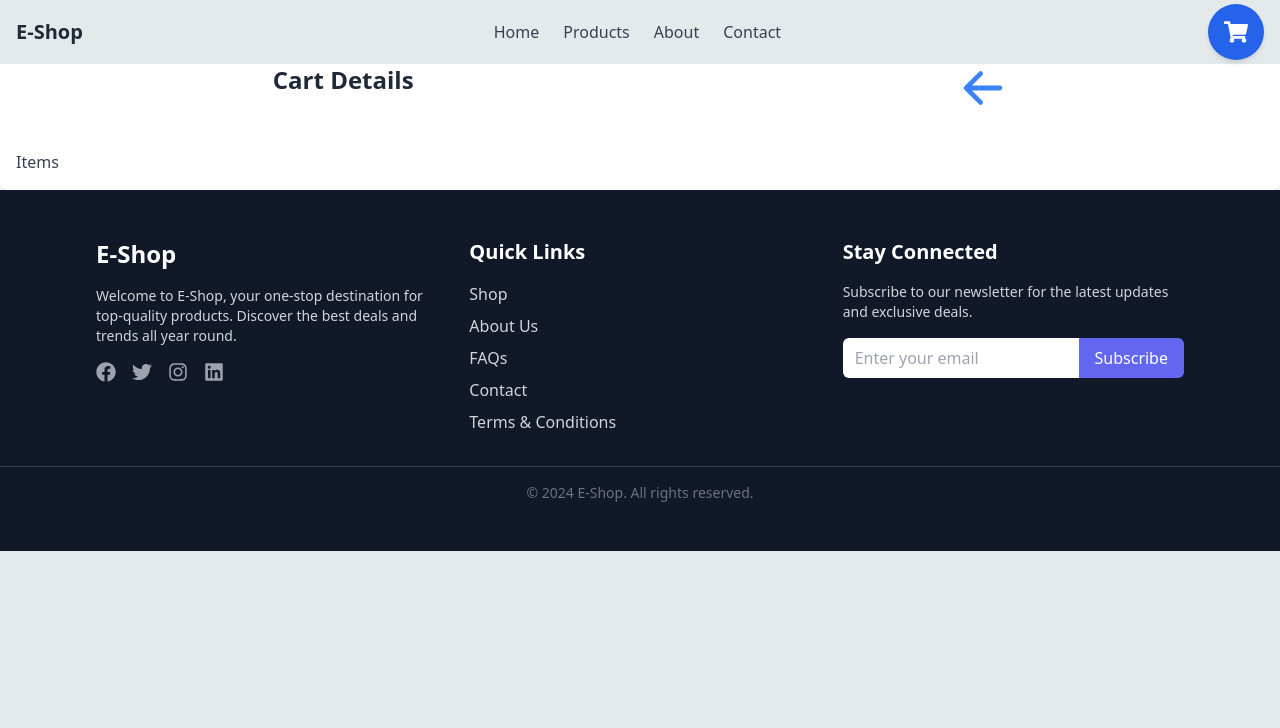
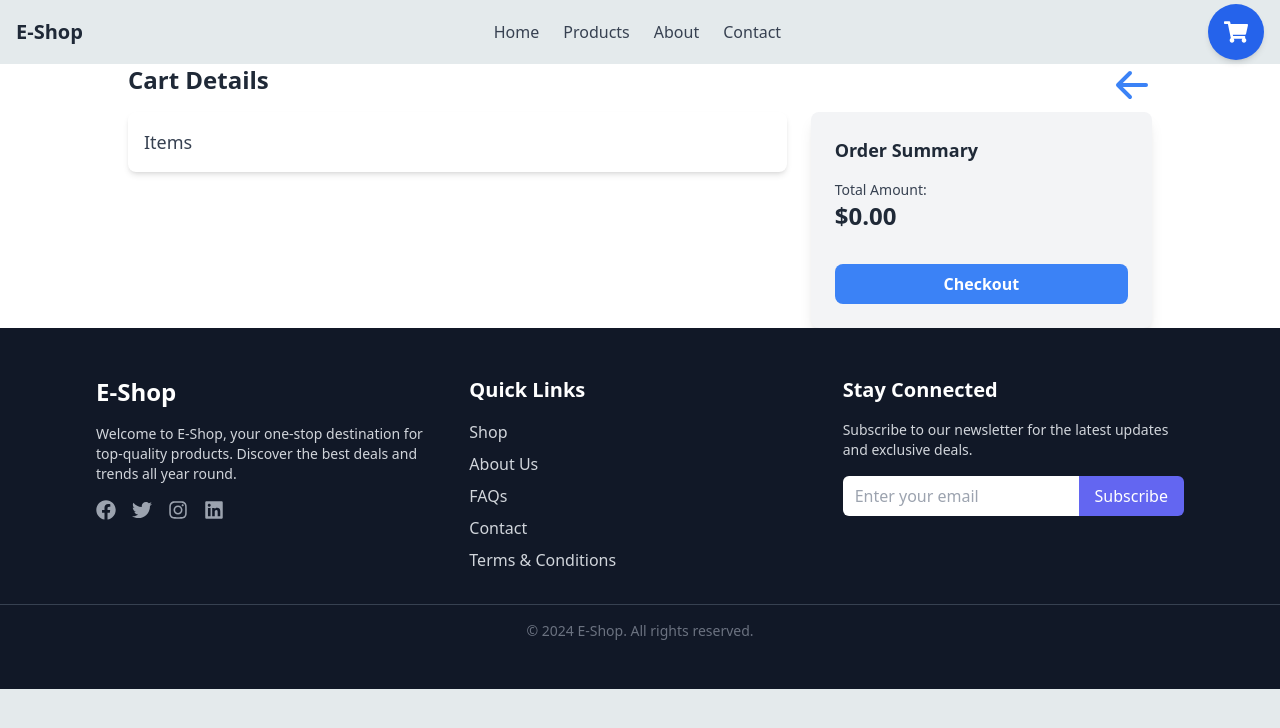
Before and after one commit to dksah1/e-shop, a React (Vite) app: page /cart in a window 1280 px wide. Shown: the top 728 px of the page. Built offline with nearby package versions, Linux system fonts and the light colour scheme.

Commit message:
fixed issue realted design

```diff
--- a/src/components/Header.jsx
+++ b/src/components/Header.jsx
@@ -31,12 +31,14 @@ const Header = () => {
       }  ${scrolling ? "rounded-b-lg" : ""}`}
     >
       <div className="container mx-auto flex items-center justify-between px-4 ">
-        <div className="text-xl font-bold text-gray-800">E-Shop</div>
+        <Link to="/">
+          <div className="text-xl font-bold text-gray-800">E-Shop</div>
+        </Link>
         <nav className="flex space-x-6">
           {["Home", "Products", "About", "Contact"].map((item) => (
             <motion.a
               key={item}
-              href={`#${item.toLowerCase()}`}
+              href="/"
               className="relative text-gray-700 font-medium hover:text-blue-600 transition-colors"
               whileHover={{
                 scale: 1.1,
--- a/src/components/Pagination.jsx
+++ b/src/components/Pagination.jsx
@@ -1,6 +1,5 @@
 import React from "react";
-// import pagiLeft from "../assets/img/icons/arrow-left.svg";
-// import pagiright from "../assets/img/icons/arrow-right.svg";
+import { FaChevronLeft, FaChevronRight } from "react-icons/fa";
 
 export const Pagination = ({ pageInfo, handlePageChange }) => {
   const hasPreviousPage = () => {
@@ -32,28 +31,37 @@ export const Pagination = ({ pageInfo, handlePageChange }) => {
   const displayRange = `${startIndex} - ${endIndex} of ${pageInfo?.total}`;
 
   return (
-    <div className="pagination-wrapper">
+    <div className="flex justify-end mx-4 my-3 ">
       {hasData() && (
         <div className="flex items-center">
           <div className="pr-5 text-item text-14 font-500">
             {pageInfo?.total && <p>{displayRange}</p>}
           </div>
-          <div className="flex">
-            <div className="pr-1 common-btn pagi-btn">
+
+          <div className="flex items-center space-x-4">
             <button
               disabled={!hasPreviousPage()}
               onClick={() => gotoPreviousPage()}
+              className={`flex items-center justify-center w-10 h-10 rounded-full ${
+                hasPreviousPage()
+                  ? "bg-blue-500 text-white hover:bg-blue-600 shadow-md transition duration-200"
+                  : "bg-gray-300 text-gray-500 cursor-not-allowed"
+              }`}
             >
-                {"<"}
-                {/* <img src={pagiLeft} /> */}
+              <FaChevronLeft size={16} />
             </button>
-            </div>
-            <div className="common-btn pagi-btn">
-              <button disabled={!hasNextPage()} onClick={() => gotoNextPage()}>
-                {/* <img src={pagiright} /> */}
-                {">"}
+
+            <button
+              disabled={!hasNextPage()}
+              onClick={() => gotoNextPage()}
+              className={`flex items-center justify-center w-10 h-10 rounded-full ${
+                hasNextPage()
+                  ? "bg-blue-500 text-white hover:bg-blue-600 shadow-md transition duration-200"
+                  : "bg-gray-300 text-gray-500 cursor-not-allowed"
+              }`}
+            >
+              <FaChevronRight size={16} />
             </button>
-            </div>
           </div>
         </div>
       )}
--- a/src/components/ProductList.jsx
+++ b/src/components/ProductList.jsx
@@ -6,7 +6,7 @@ import Pagination from "./Pagination";
 const ProductList = () => {
   const [page, setPage] = useState(1);
   const [searchTerm, setSearchTerm] = useState("");
-  const { data, error, isLoading } = useGetAll({ page, limit: 10 });
+  const { data, error, isLoading } = useGetAll({ page, limit: 5 });
 
   if (isLoading) return <p>Loading...</p>;
   if (error) return <p>Error: {error.message}</p>;
--- a/src/pages/CartDetail.jsx
+++ b/src/pages/CartDetail.jsx
@@ -2,10 +2,11 @@ import React, { useEffect, useState } from "react";
 import { useGetCartDetails, useUpdateItemInCart } from "../hooks/useCartHooks";
 import { HiArrowLeft } from "react-icons/hi";
 import { MdDelete } from "react-icons/md";
+import { Link } from "react-router-dom";
 
-import { Link } from "react-router-dom";
 const CartDetail = () => {
   const [cartDetail, setCartDetail] = useState("");
+  const [totalAmount, setTotalAmount] = useState(0);
 
   const cartId = localStorage.getItem("cart_id");
 
@@ -15,11 +16,7 @@ const CartDetail = () => {
     isLoading,
     refetch,
   } = useGetCartDetails(cartId);
-
-  const filteredValue = cartData?.data?.data?.items.filter(
-    (x) => x.quantity > 0
-  );
-  console.log("filtered ", filteredValue);
+  const { mutate: updateItemToCart } = useUpdateItemInCart();
 
   useEffect(() => {
     if (cartData) {
@@ -27,10 +24,29 @@ const CartDetail = () => {
         (x) => x.quantity > 0
       );
       setCartDetail(filteredValue);
+
+      // Calculate total amount
+      const total = filteredValue.reduce(
+        (sum, item) => sum + item?.subTotal,
+        0
+      );
+      setTotalAmount(total);
     }
   }, [cartData]);
 
-  const { mutate: updateItemToCart } = useUpdateItemInCart();
+  const updateItem = (itemId, quantity) => {
+    updateItemToCart(
+      { cartId, itemId, quantity },
+      {
+        onSuccess: () => {
+          refetch();
+        },
+        onError: (error) => {
+          console.log("Error", error);
+        },
+      }
+    );
+  };
 
   if (isLoading)
     return <div className="text-center text-gray-500">Loading...</div>;
@@ -41,43 +57,28 @@ const CartDetail = () => {
       </div>
     );
 
-  //   const { items } = cartDetail?.data?.data || {};
-  console.log("cartdetails", cartDetail);
-
-  const updateItem = (itemId, quantity) => {
-    updateItemToCart(
-      { cartId, itemId, quantity },
-      {
-        onSuccess: () => {
-          refetch();
-          console.log("updated successfully");
-        },
-        onError: (error) => {
-          console.log("error", error);
-        },
-      }
-    );
-  };
-
   return (
-    <div className="bg-white mt-16 ">
-      <div className="flex justify-around">
+    <div className="bg-white mt-16 flex justify-center px-4">
+      <div className="flex flex-col w-full max-w-5xl">
+        <div className="flex justify-between items-center">
           <h2 className="text-2xl font-semibold mb-4 text-gray-800">
             Cart Details
           </h2>
           <Link to="/">
             <button>
-            <HiArrowLeft className="w-12 h-12 text-blue-500" />
+              <HiArrowLeft className="w-10 h-10 text-blue-500" />
             </button>
           </Link>
         </div>
-      <div className=" rounded-lg shadow-md p-4">
-        <div className="mt-4">
-          <h4 className="text-md font-medium text-gray-700">Items</h4>
+
+        <div className="flex flex-col lg:flex-row gap-6 items-start">
+          {/* Cart Items Section */}
+          <div className="flex-1 w-full lg:w-2/3 rounded-lg shadow-md p-4 bg-white">
+            <h4 className="text-lg font-medium text-gray-700">Items</h4>
             <div className="divide-y divide-gray-200">
               {cartDetail &&
-              cartDetail?.map((item) => (
-                <div key={item._id} className="py-4 flex">
+                cartDetail.map((item) => (
+                  <div key={item._id} className="py-4 flex items-center">
                     <img
                       src={item.product.images[0]}
                       alt={item.product.title}
@@ -97,31 +98,55 @@ const CartDetail = () => {
                         Subtotal: ${item.subTotal}
                       </p>
                     </div>
-                  <div className="flex h-12">
-                    <div className="flex justify-between items-center mx-2 px-4 w-[128px] h-[32] rounded-sm outline  ">
+                    <div className="flex items-center space-x-2">
+                      <div className="flex items-center border px-2 rounded-md">
                         <button
-                        onClick={() => updateItem(item._id, item.quantity - 1)}
-                        className="text-3xl "
+                          onClick={() =>
+                            updateItem(item._id, item.quantity - 1)
+                          }
+                          className="text-xl px-2"
                         >
                           -
                         </button>
-                      <span> {item.quantity}</span>
+                        <span>{item.quantity}</span>
                         <button
-                        onClick={() => updateItem(item._id, item.quantity + 1)}
-                        className="text-2xl"
+                          onClick={() =>
+                            updateItem(item._id, item.quantity + 1)
+                          }
+                          className="text-xl px-2"
                         >
                           +
                         </button>
                       </div>
                       <button
                         onClick={() => updateItem(item._id, 0)}
-                      className="flex items-center justify-center  "
+                        className="text-red-500"
                       >
-                      <MdDelete className="text-red-500 h-[60px] w-[80px]" />
+                        <MdDelete className="w-6 h-6" />
                       </button>
                     </div>
                   </div>
                 ))}
+            </div>
+          </div>
+
+          {/* Checkout Section */}
+          <div className="w-full lg:w-1/3 p-6 bg-gray-100 rounded-lg shadow-lg">
+            <h4 className="text-lg font-semibold text-gray-800">
+              Order Summary
+            </h4>
+            <div className="my-4">
+              <p className="text-gray-700 text-sm">Total Amount:</p>
+              <p className="text-2xl font-bold text-gray-800">
+                ${totalAmount.toFixed(2)}
+              </p>
+            </div>
+            <button
+              className="w-full py-2 mt-4 bg-blue-500 text-white font-semibold rounded-lg hover:bg-blue-600 transition duration-200"
+              onClick={() => console.log("Proceeding to checkout")}
+            >
+              Checkout
+            </button>
           </div>
         </div>
       </div>
```
Lines whose indentation alone changed are shown as unchanged.
